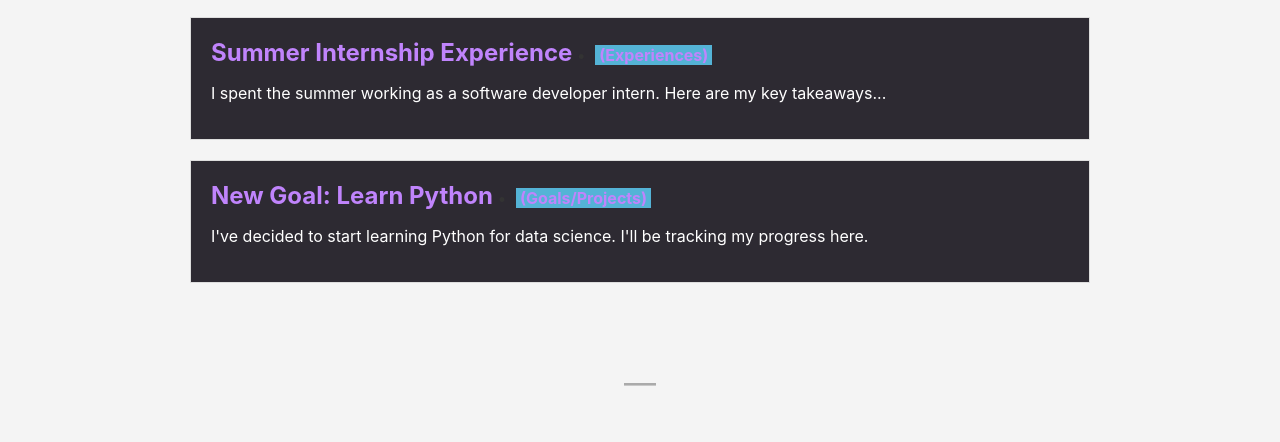
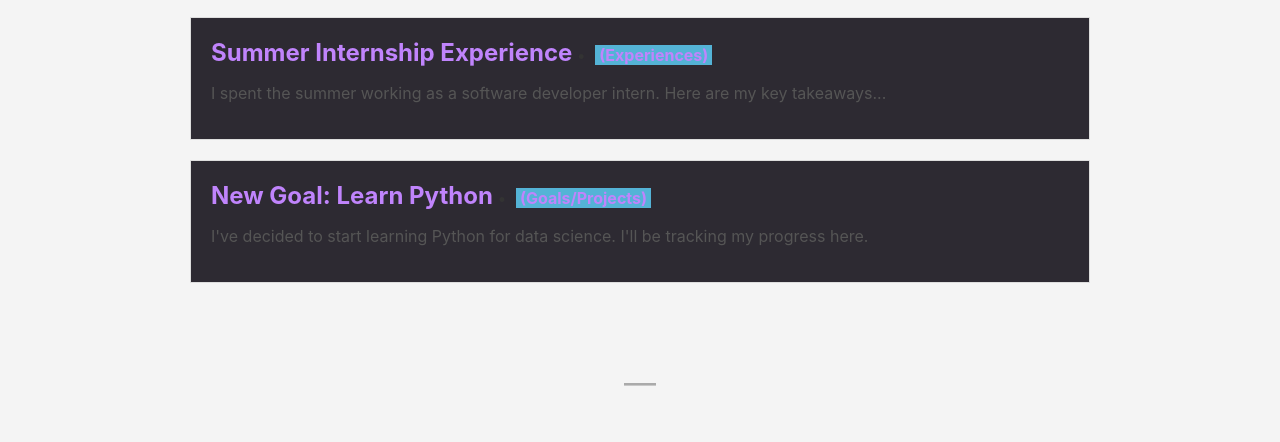
Before and after one commit to RudranshGoel/RudranshGoel.github.io, a plain HTML site: page index.html in a window 1280 px wide. Shown: the part 694-1136 px from the top of the page. Drawn offline with Linux system fonts and the light colour scheme.

Commit message:
Revert "added more formatting"
This reverts commit e62ddf5166f5b54c3dc118feb32121bd8f10db89.

```diff
--- a/style.css
+++ b/style.css
@@ -194,7 +194,7 @@ main {
 }
 
 .latest-item .preview-text {
-    color: white;
+    color: #555;
 }
 
 .latest-item-image img {
```
